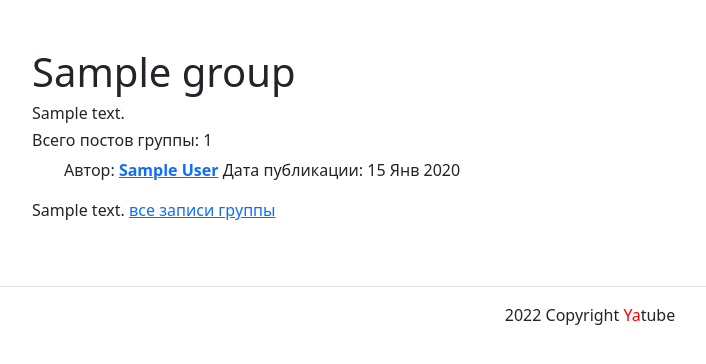
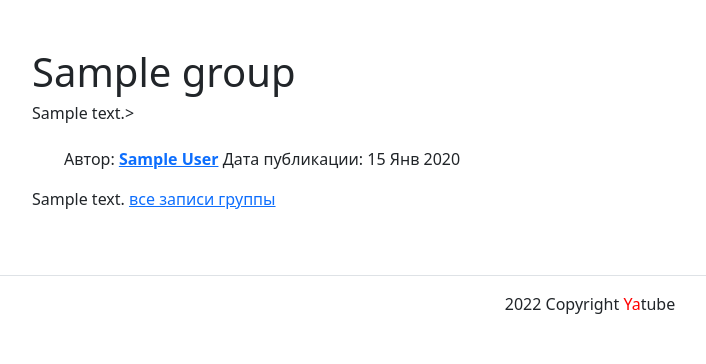
Before and after one commit to KrasnovValentin/hw03_forms, a Django app: a page that uses yatube/templates/posts/group_list.html in a window 1280 px wide. Shown: the part 86-450 px from the top of the page, without its empty margins (50-756 px from the left). Run offline with Django 3.2, Linux system fonts and the light colour scheme; tables that the repository leaves empty hold one stand-in row (values such as "Sample post"); some libraries are stand-ins or nearby versions.

Commit message:
Review try-2

```diff
--- a/yatube/posts/views.py
+++ b/yatube/posts/views.py
@@ -76,7 +76,7 @@ def post_create(request: HttpRequest) -> HttpResponse:
         post.author = request.user
         post.pub_date = datetime.datetime.now()
         post.save()
-        return redirect('posts:post_detail', post.id)
+        return redirect('posts:profile', post.author)
     return render(request, 'posts/create_post.html', {'form': form, })
 
 
--- a/yatube/templates/posts/group_list.html
+++ b/yatube/templates/posts/group_list.html
@@ -5,8 +5,7 @@
     <div class='container py-5'>
       <article>
         <h1>{{ group.title }}</h1>
-        <h6>{{ gr_descr }}</h6>
-        <h6>Всего постов группы: {{ group.posts.count }}</h6>
+        <h6><p>{{ gr_descr }}</p>></h6>
         {% for post in page_obj %}
           <ul>
             <li>
```
